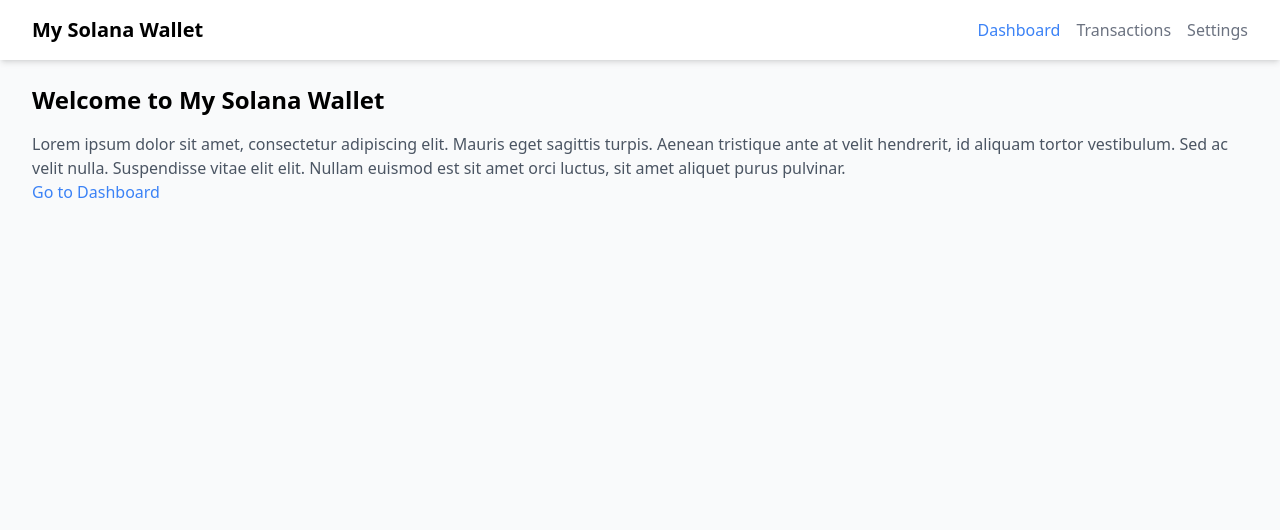
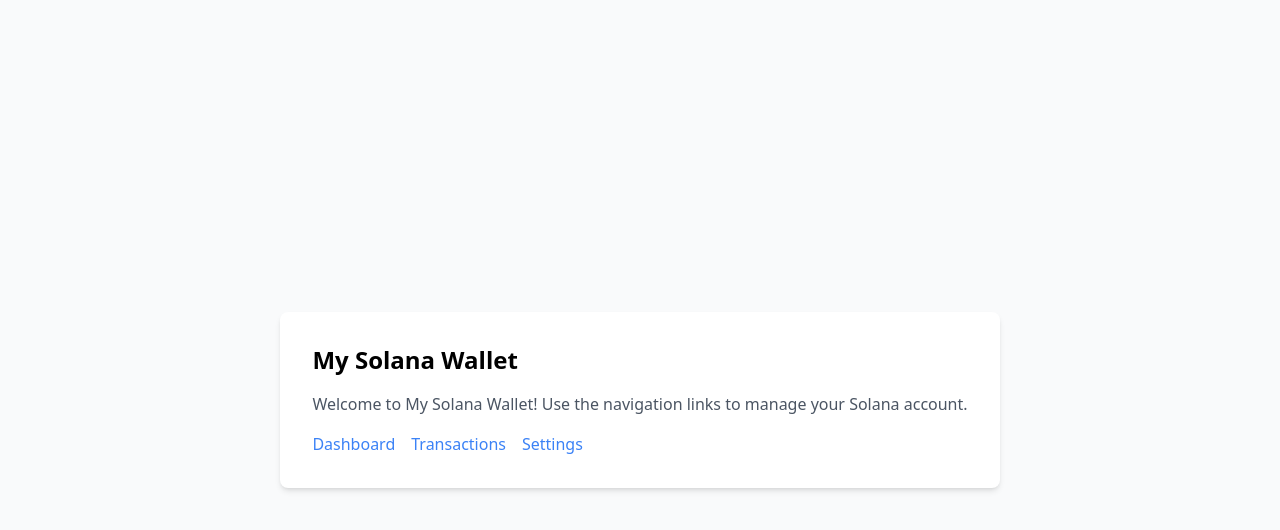
Before and after one commit to vivekpal1/sol-wallet, a Next.js app in the folder sol-wallet/: page / in a window 1280 px wide. Shown: the top 530 px of the page. Built offline with nearby package versions, Linux system fonts and the light colour scheme.

Commit message:
Apr 15, 2023, 12:02 AM

```diff
--- a/sol-wallet/src/app/page.tsx
+++ b/sol-wallet/src/app/page.tsx
@@ -1,59 +1,35 @@
-// pages/index.tsx
 import { FC } from 'react'
 import Link from 'next/link'
 
+
 const HomePage: FC = () => {
   return (
-    <div className="bg-gray-50 min-h-screen flex flex-col">
-      <header className="bg-white py-4 shadow-md">
-        <div className="max-w-7xl mx-auto px-4 sm:px-6 lg:px-8 flex items-center justify-between">
-          <h1 className="text-xl font-bold">My Solana Wallet</h1>
+    <div className="bg-gray-50 min-h-screen flex items-center justify-center">
+      <div className="bg-white p-8 rounded-lg shadow-md">
+        <h1 className="text-2xl font-bold mb-4">My Solana Wallet</h1>
+        <p className="text-gray-600 mb-4">
+          Welcome to My Solana Wallet! Use the navigation links to manage your Solana account.
+        </p>
         <nav>
           <ul className="flex space-x-4">
             <li>
-                <Link href="/dashboard">
-                  <a className="text-blue-500 hover:text-blue-600">
+              <Link href="#" className="text-blue-500 hover:text-blue-600">
                 Dashboard
-                  </a>
               </Link>
             </li>
             <li>
-                <Link href="/transactions">
-                  <a className="text-gray-500 hover:text-gray-600">
+              <Link href="#" className="text-blue-500 hover:text-blue-600">
                 Transactions
-                  </a>
               </Link>
             </li>
             <li>
-                <Link href="/settings">
-                  <a className="text-gray-500 hover:text-gray-600">
+              <Link href="#" className="text-blue-500 hover:text-blue-600">
                 Settings
-                  </a>
               </Link>
             </li>
           </ul>
         </nav>
       </div>
-      </header>
-      <main className="flex-grow">
-        <div className="max-w-7xl mx-auto py-6 sm:px-6 lg:px-8">
-          <h2 className="text-2xl font-bold mb-4">
-            Welcome to My Solana Wallet
-          </h2>
-          <p className="text-gray-600">
-            Lorem ipsum dolor sit amet, consectetur adipiscing elit. Mauris
-            eget sagittis turpis. Aenean tristique ante at velit hendrerit, id
-            aliquam tortor vestibulum. Sed ac velit nulla. Suspendisse vitae
-            elit elit. Nullam euismod est sit amet orci luctus, sit amet
-            aliquet purus pulvinar.{' '}
-          </p>
-          <Link href="/dashboard">
-            <a className="text-blue-500 hover:text-blue-600">
-              Go to Dashboard
-            </a>
-          </Link>
-        </div>
-      </main>
     </div>
   )
 }
```
Lines whose indentation alone changed are shown as unchanged.
